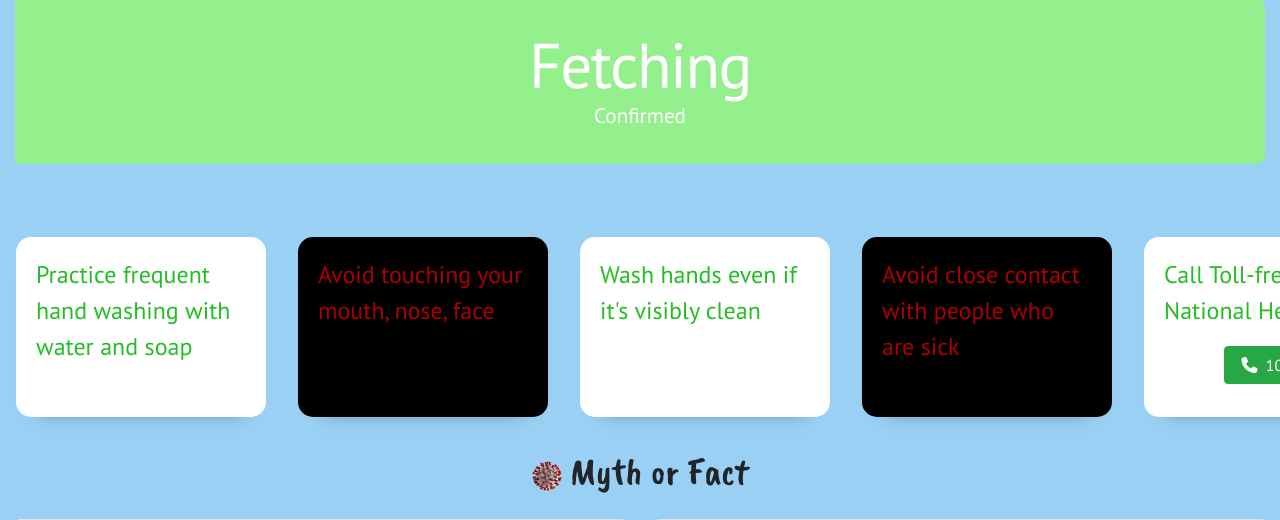
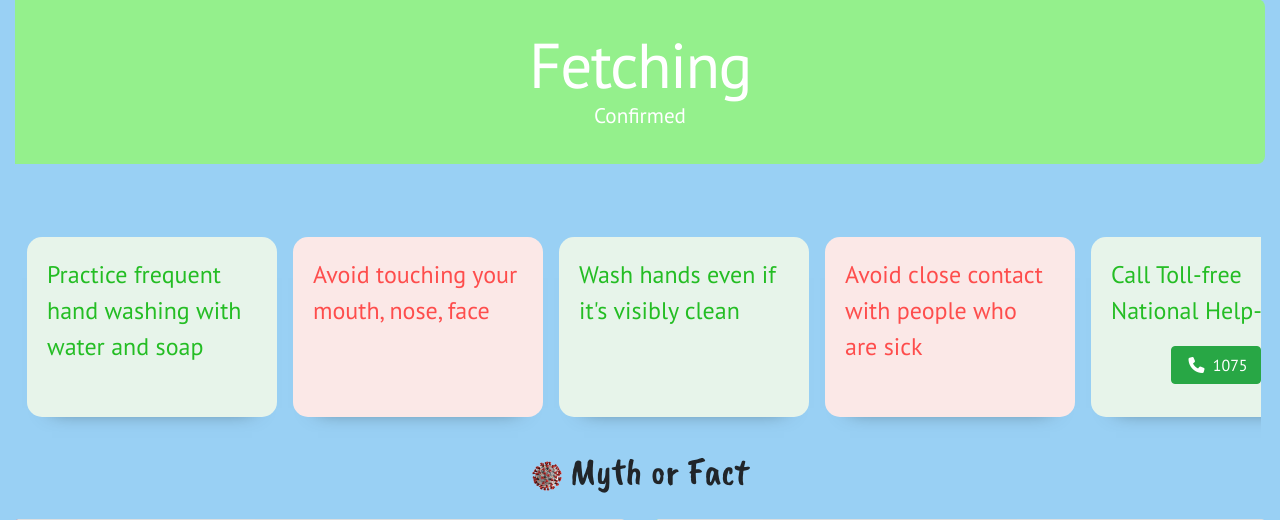
Before and after one commit to goss-gowtham/covid19, a PHP site: page / in a window 1280 px wide. Shown: the part 764-1284 px from the top of the page. Run offline with PHP 8.4, Linux system fonts and the light colour scheme; some libraries are stand-ins or nearby versions.

Commit message:
Color update for cards

```diff
--- a/home.html
+++ b/home.html
@@ -17,10 +17,10 @@
             <div class="collapse navbar-collapse" id="navbarSupportedContent">
                 <ul class="navbar-nav mr-auto">
                 <li class="nav-item">
-                    <a class="nav-link" href="./blogs.html">Use of SOAP</a>
+                    <a class="nav-link" href="#visualisation">Cases Visualisation</a>
                 </li>
                 <li class="nav-item">
-                    <a class="nav-link" href="#visualisation">Cases Visualisation</a>
+                    <a class="nav-link" href="./blogs.html">Blogs</a>
                 </li>
                 </ul>
             </div>
@@ -47,34 +47,34 @@
                 </div>
         </div>
         <div class="container-fluid">
-            <div class="row py-3 hs">
-                <div class="card do-true mx-3">
+            <div class="row py-3 mx-1 hs">
+                <div class="card do-true mx-2">
                     <div class="card-body p-3">
                         <p class="card-text">Practice frequent hand washing with water and soap</p>
                     </div>
                 </div>
-                <div class="card dont mx-3">
+                <div class="card dont mx-2">
                     <div class="card-body p-3">
                         <p class="card-text">Avoid touching your mouth, nose, face</p>
                     </div>
                 </div>
-                <div class="card do-true mx-3">
+                <div class="card do-true mx-2">
                     <div class="card-body p-3">
                         <p class="card-text">Wash hands even if it's visibly clean</p>
                     </div>
                 </div>
-                <div class="card dont mx-3">
+                <div class="card dont mx-2">
                     <div class="card-body p-3">
                         <p class="card-text">Avoid close contact with people who are sick</p>
                     </div>
                 </div>
-                <div class="card do-true mx-3 rounded-lg shadow-lg">
+                <div class="card do-true mx-2 rounded-lg shadow-lg">
                     <div class="card-body text-center p-3">
                         <p class="card-text">Call Toll-free National Help-line</p>
                         <a href="tel:1075" class="btn btn-success"><i class="fa fa-phone px-1" aria-hidden="true"></i> 1075</a>
                     </div>
                 </div>
-                <div class="card do-true mx-3 px-3">
+                <div class="card do-true mx-2">
                     <div class="card-body p-3">
                         <p class="card-text">Stay home if you’re sick, Cover coughs and sneezes</p>
                     </div>
--- a/styles.css
+++ b/styles.css
@@ -209,7 +209,7 @@ img {
 }
 
 .do-true {
-  background-color: #ffffff;
+  background-color: #e7f4ea;
   border-radius: 15px;
   font-weight: 500;
   color: rgb(36, 189, 36);
@@ -219,7 +219,7 @@ img {
 }
 
 .dont {
-  background-color: #000000;
+  background-color: #fbe8e7;
   border-radius: 15px;
   font-weight: 500;
   color: rgba(255, 0, 0, 0.671);
```
